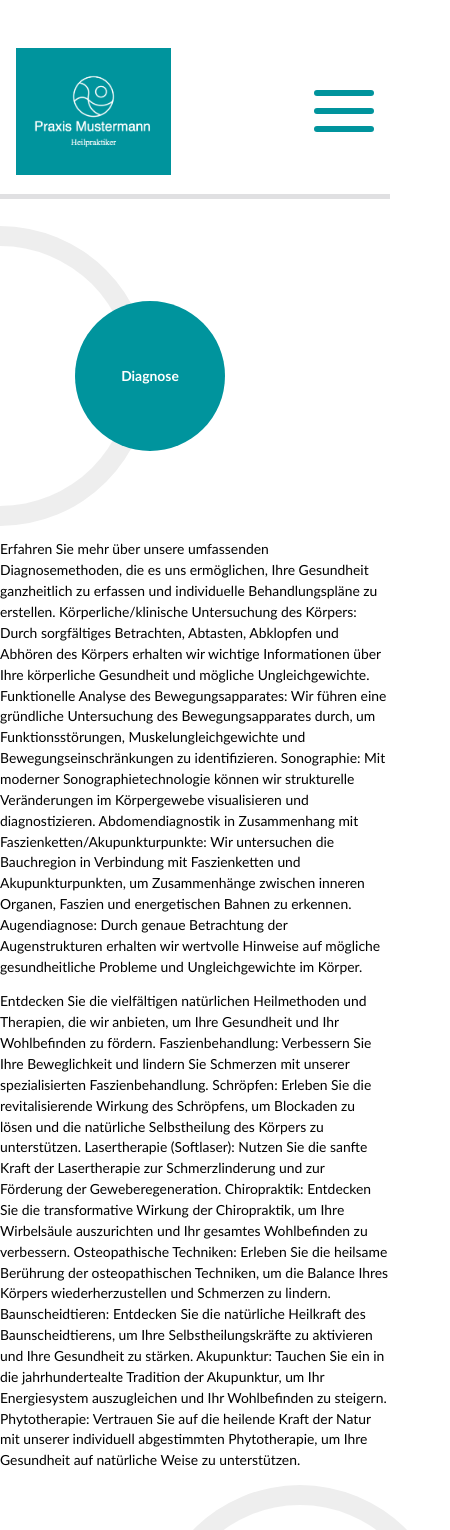
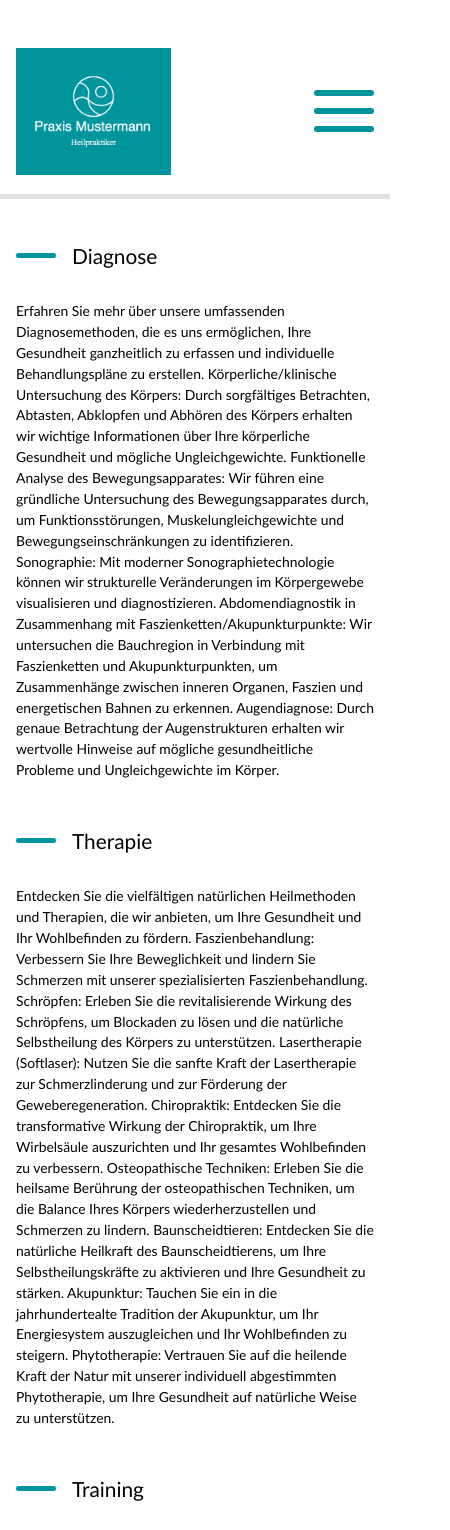
Before and after one commit to dscmari/heilpraktiker-website, a React (Create React App) app: page /heilpraktiker-website/leistungen in a window 390 px wide. Shown: the top 1530 px of the page, 450 px wide, since content can reach past the window. Built offline with nearby package versions, Linux system fonts and the light colour scheme.

Commit message:
implement /leistungen responsiveness

```diff
--- a/src/views/Leistungen.jsx
+++ b/src/views/Leistungen.jsx
@@ -54,6 +54,8 @@ const Section = styled.section`
 
 const Text = styled.p`
 
+  padding: 1rem;
+  margin-top: 0;
 
   @media(min-width: 860px){
     width: 80%;
@@ -63,20 +65,33 @@ const Text = styled.p`
 `
 
 const MobileHeader = styled.div`
+    display: flex;
+    align-items: center;
+    gap: 1rem;
+    margin-left: 1rem;
+
+    span{
+      display: block;
+      width: 40px;
+      height: 5px;
+      border-radius: 9px;
       background-color: #00949d;
-    color: white;
-    text-align: center;
-    padding: 0.5rem;
+    }
+    h2{
+      font-weight: 500;
+    }
 `
+
+
 
 ;
 
 function Leistungen() {
 
-  const [isMobileHeader, setIsMobileHeader] = useState(false)
+  const [isDesktopHeader, setIsDesktopHeader] = useState(false)
 
   const handleResize = () => {
-    setIsMobileHeader(prevstate => !prevstate)
+    setIsDesktopHeader(window.innerWidth >= 860);
   }
 
   window.addEventListener('resize', handleResize)
@@ -88,13 +103,14 @@ function Leistungen() {
     <Container>
       <Section>
            <>
-      {(window.innerWidth >= 860 || !isMobileHeader)? (
+      {(window.innerWidth >= 860 || isDesktopHeader)? (
         <HalfCircle id="id">
           <OuterText style={{ top: "50%", left: "100%" }}>Diagnose</OuterText>
         </HalfCircle>
       ) : (
         <MobileHeader>
-          <h1>Diagnose</h1>
+          <span></span>
+          <h2>Diagnose</h2>
         </MobileHeader>
       )}
     </>
@@ -120,6 +136,14 @@ function Leistungen() {
         </Text>
       </Section>
       <Section style={{marginLeft:"0"}}>
+
+        {(window.innerWidth < 860 && !isDesktopHeader) &&
+            <MobileHeader>
+                <span></span>
+                <h2>Therapie</h2>
+            </MobileHeader>
+        }
+
         <Text>
           Entdecken Sie die vielfältigen natürlichen Heilmethoden und Therapien,
           die wir anbieten, um Ihre Gesundheit und Ihr Wohlbefinden zu fördern.
@@ -143,14 +167,25 @@ function Leistungen() {
           abgestimmten Phytotherapie, um Ihre Gesundheit auf natürliche Weise zu
           unterstützen.
         </Text>
+        {(window.innerWidth >= 860 || isDesktopHeader) &&
             <HalfCircle style={{transform:"translateX(50%)"}}>
               <OuterText style={{ top: "50%", left: "0" }}>Therapie</OuterText>
             </HalfCircle>
+        }
+
       </Section>
       <Section>
+      {(window.innerWidth >= 860 || isDesktopHeader)? (
           <HalfCircle>
               <OuterText style={{ top: "50%", left: "100%" }}>Training</OuterText>
           </HalfCircle>
+      ) : (
+        <MobileHeader>
+            <span></span>
+            <h2>Training</h2>
+        </MobileHeader>
+      )}
+
         <Text>
           Entdecken Sie unsere maßgeschneiderten Trainingsangebote, um Ihre
           Fitnessziele zu erreichen und Ihre Leistungsfähigkeit zu steigern.
@@ -166,6 +201,12 @@ function Leistungen() {
         </Text>
       </Section>
       <Section id="prevention" style={{marginLeft:"0"}}>
+        {(window.innerWidth < 860 && !isDesktopHeader) &&
+            <MobileHeader>
+                <span></span>
+                <h2>Prävention</h2>
+            </MobileHeader>
+        }
         <Text>
           Entdecken Sie unsere vielfältigen Angebote im Bereich Prävention, um
           Ihre langfristige Gesundheit und Lebensqualität zu fördern. Mit
@@ -180,9 +221,12 @@ function Leistungen() {
           und Wohlbefinden. Vereinbaren Sie noch heute einen Termin und
           investieren Sie in Ihre langfristige Gesundheit!
         </Text>
+        {(window.innerWidth >= 860 || isDesktopHeader) &&
             <HalfCircle style={{transform:"translateX(50%)"}}>
                 <OuterText style={{ top: "50%", left: "0" }}>Prävention</OuterText>
             </HalfCircle>
+        }
+
       </Section>
     </Container>
   );
```
Lines whose indentation alone changed are shown as unchanged.
